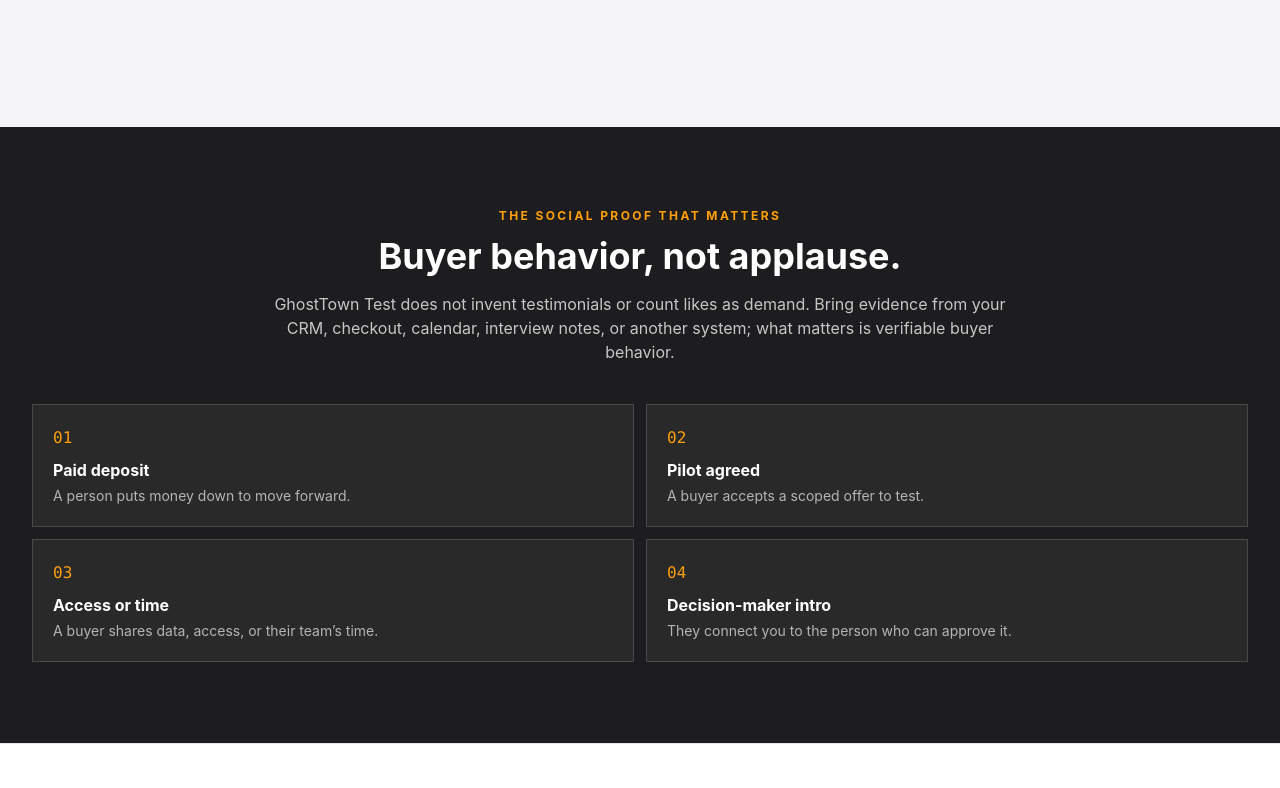
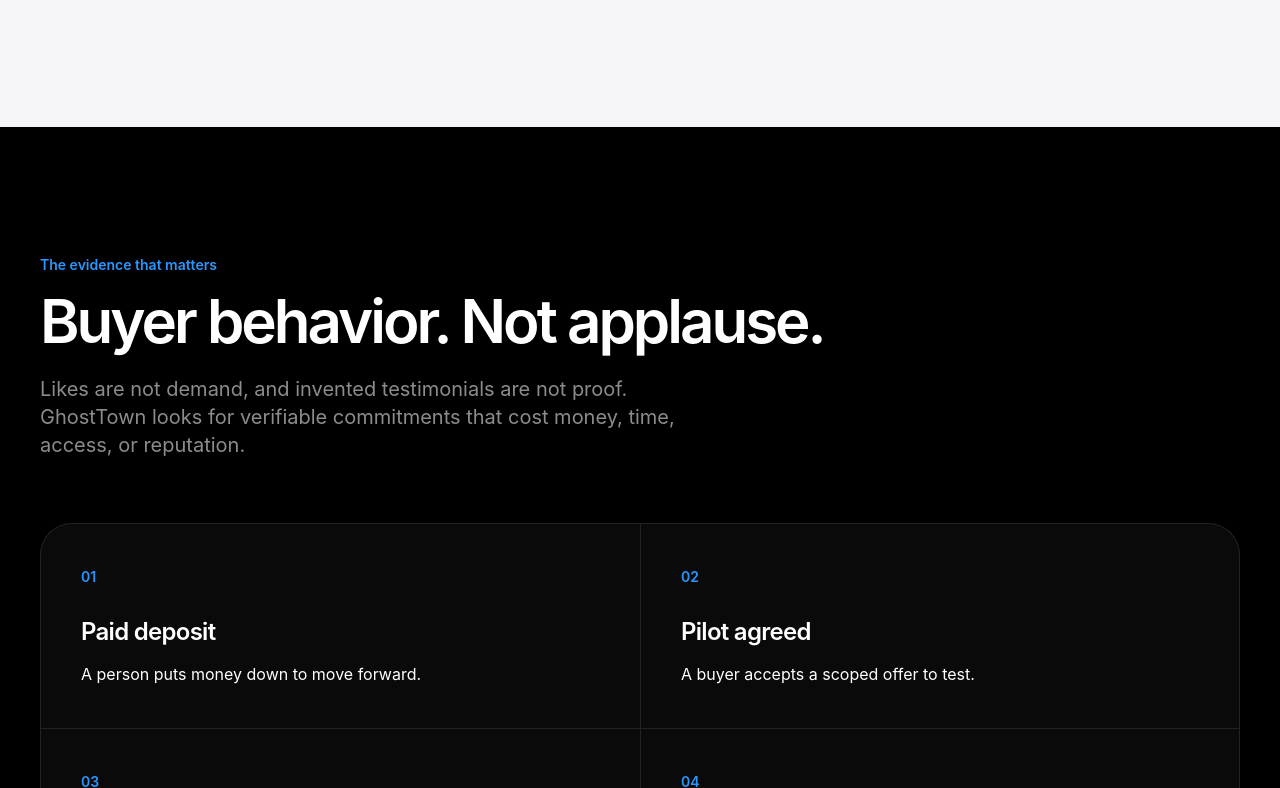
Before and after one commit to sanlorenzoprx/ghosttowntest, a React (Vite) app: page / in a window 1280 px wide. Shown: the part 2032-2820 px from the top of the page. Built offline with nearby package versions, Linux system fonts and the light colour scheme; no server answers.

Commit message:
Refine buyer evidence section

```diff
--- a/src/components/ProofStandard.tsx
+++ b/src/components/ProofStandard.tsx
@@ -15,19 +15,23 @@
   ];
 
   return (
-    <section className="border-y border-ghost-ink bg-ghost-ink py-16 text-white sm:py-20">
-      <div className="container">
-        <div className="mx-auto max-w-3xl text-center">
-          <p className="text-xs font-bold uppercase tracking-[0.2em] text-ghost-gold">{es ? 'La prueba social que importa' : 'The social proof that matters'}</p>
-          <h2 className="mt-3 font-display text-3xl font-bold sm:text-4xl">{es ? 'Comportamiento del comprador, no aplausos.' : 'Buyer behavior, not applause.'}</h2>
-          <p className="mt-4 text-white/75">{es ? 'GhostTown Test no inventa testimonios ni cuenta “me gusta” como demanda. Puedes traer evidencia de tu CRM, checkout, calendario, notas de entrevista u otro sistema; lo que importa es el comportamiento verificable.' : 'GhostTown Test does not invent testimonials or count likes as demand. Bring evidence from your CRM, checkout, calendar, interview notes, or another system; what matters is verifiable buyer behavior.'}</p>
+    <section className="bg-black py-24 text-white sm:py-32">
+      <div className="mx-auto max-w-7xl px-5 sm:px-8 lg:px-10">
+        <div className="max-w-4xl">
+          <p className="text-sm font-semibold text-[#2997ff]">{es ? 'La evidencia que importa' : 'The evidence that matters'}</p>
+          <h2 className="mt-4 text-4xl font-semibold leading-[1.02] tracking-[-0.05em] sm:text-6xl">
+            {es ? 'Comportamiento del comprador. No aplausos.' : 'Buyer behavior. Not applause.'}
+          </h2>
+          <p className="mt-6 max-w-2xl text-lg leading-8 text-white/55 sm:text-xl">
+            {es ? 'No contamos “me gusta” como demanda ni inventamos testimonios. GhostTown busca compromisos verificables que cuesten dinero, tiempo, acceso o reputación.' : 'Likes are not demand, and invented testimonials are not proof. GhostTown looks for verifiable commitments that cost money, time, access, or reputation.'}
+          </p>
         </div>
-        <div className="mt-10 grid gap-3 sm:grid-cols-2">
+        <div className="mt-16 grid overflow-hidden rounded-[32px] border border-white/10 bg-white/[0.04] sm:grid-cols-2">
           {signals.map(([title, body], index) => (
-            <article key={title} className="border border-white/15 bg-white/5 p-5">
-              <span className="font-score text-ghost-gold">0{index + 1}</span>
-              <h3 className="mt-2 font-bold">{title}</h3>
-              <p className="mt-1 text-sm text-white/65">{body}</p>
+            <article key={title} className={`p-8 sm:p-10 ${index % 2 === 1 ? 'sm:border-l sm:border-white/10' : ''} ${index > 1 ? 'border-t border-white/10' : index === 1 ? 'border-t border-white/10 sm:border-t-0' : ''}`}>
+              <span className="text-sm font-semibold text-[#2997ff]">0{index + 1}</span>
+              <h3 className="mt-7 text-2xl font-semibold tracking-[-0.03em]">{title}</h3>
+              <p className="mt-3 leading-7 text-white/52">{body}</p>
             </article>
           ))}
         </div>
```
